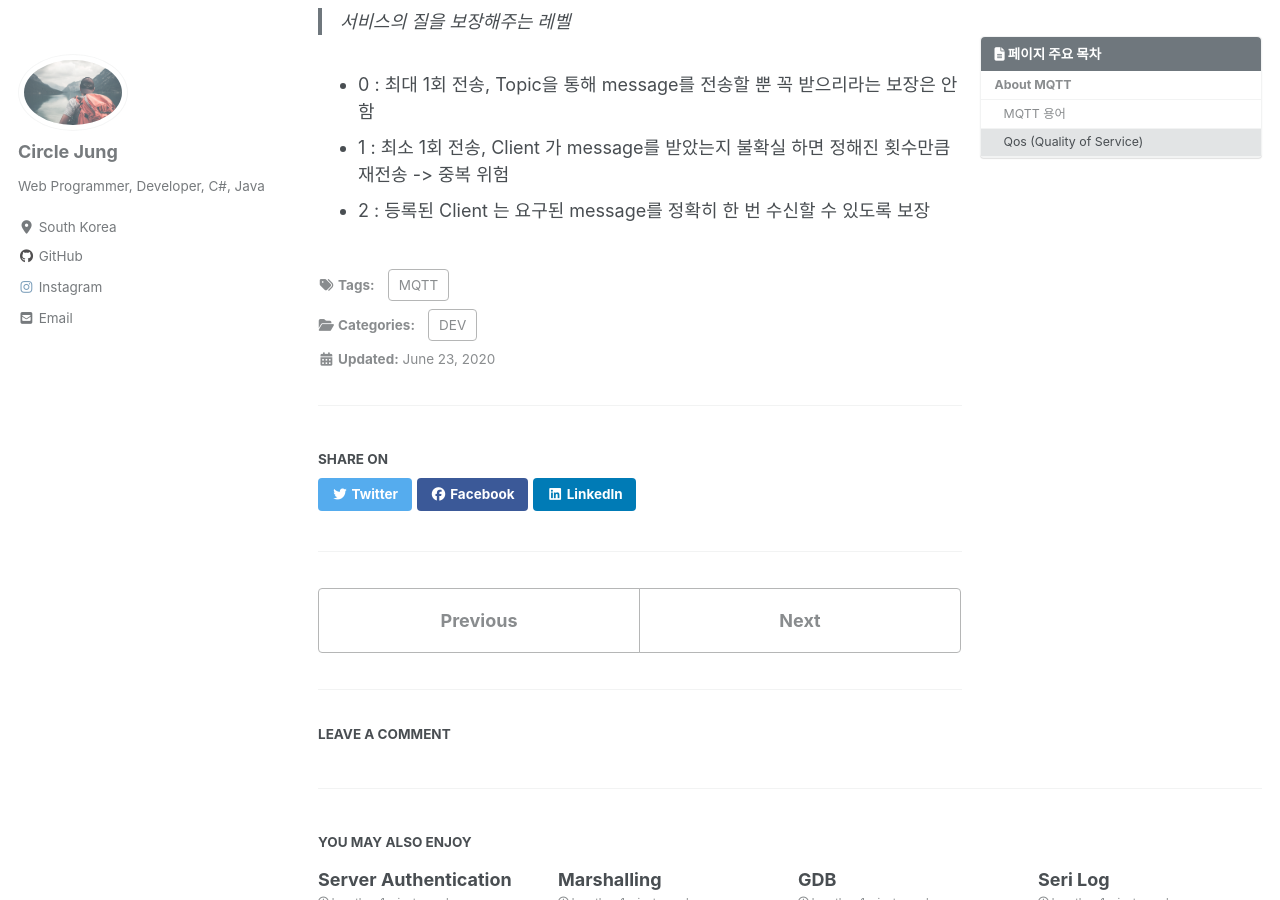
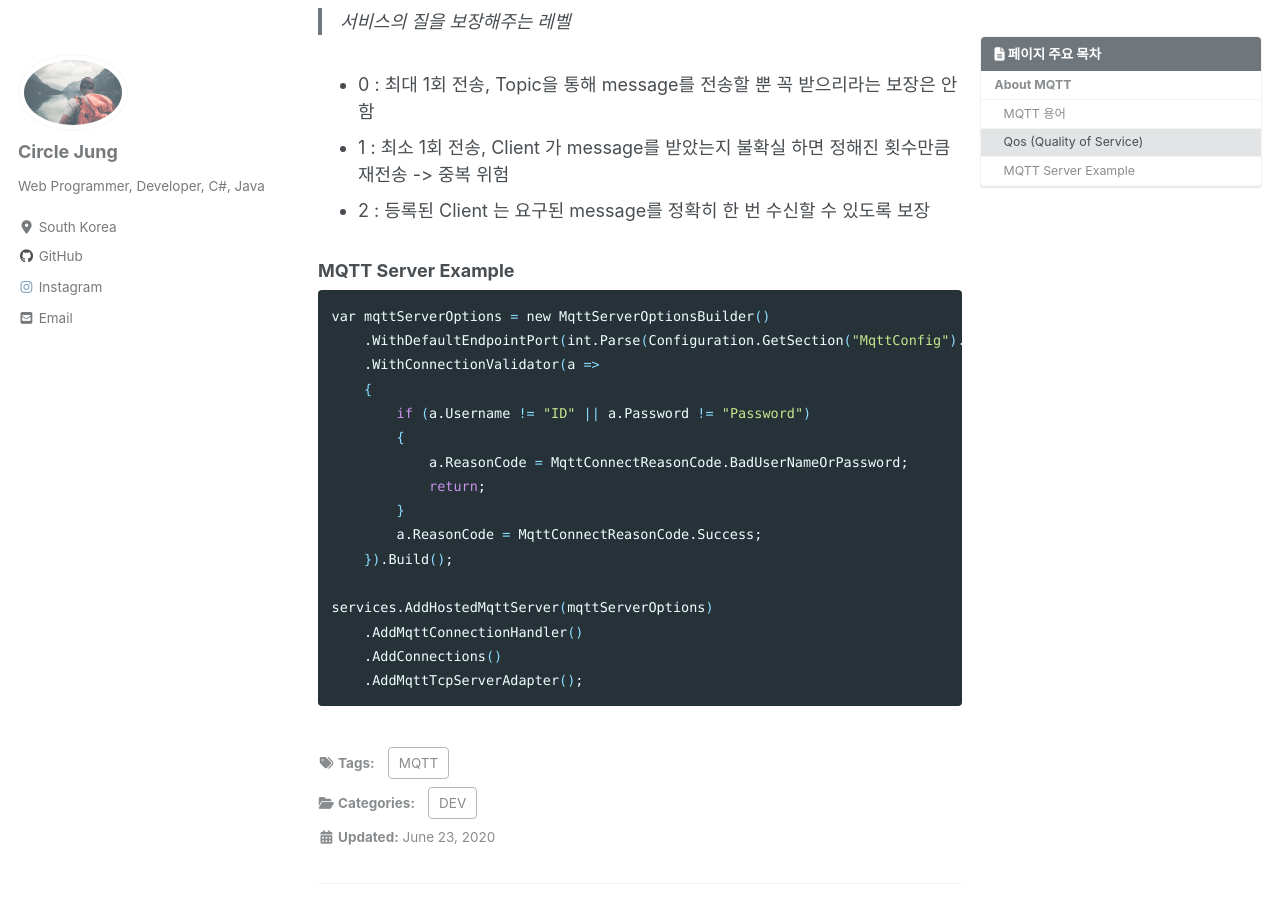
Before and after one commit to jwh0124/jwh0124.github.io, a Jekyll site: the page built from _posts/2020-06-23-mqtt.md, in a window 1280 px wide and 900 px high, scrolled down 617 px. Built offline with Jekyll 4.4.1, drawn with Linux system fonts in a browser that asks for light colours; cached includes are drawn as plain includes; nearby versions of some CDN libraries; comment, search, counter and statistics services are not loaded.

Commit message:
+ add mqtt server

````diff
--- a/_posts/2020-06-23-mqtt.md
+++ b/_posts/2020-06-23-mqtt.md
@@ -30,3 +30,24 @@ last_modified_at: 2020-06-23T09:27:00+09:00
 * 0 : 최대 1회 전송, Topic을 통해 message를 전송할 뿐 꼭 받으리라는 보장은 안함
 * 1 : 최소 1회 전송, Client 가 message를 받았는지 불확실 하면 정해진 횟수만큼 재전송 -> 중복 위험
 * 2 : 등록된 Client 는 요구된 message를 정확히 한 번 수신할 수 있도록 보장
+
+### MQTT Server Example ###
+
+```bash
+var mqttServerOptions = new MqttServerOptionsBuilder()
+    .WithDefaultEndpointPort(int.Parse(Configuration.GetSection("MqttConfig").GetSection("Port").Value))
+    .WithConnectionValidator(a =>
+    {
+        if (a.Username != "ID" || a.Password != "Password")
+        {
+            a.ReasonCode = MqttConnectReasonCode.BadUserNameOrPassword;
+            return;
+        }
+        a.ReasonCode = MqttConnectReasonCode.Success;
+    }).Build();
+
+services.AddHostedMqttServer(mqttServerOptions)
+    .AddMqttConnectionHandler()
+    .AddConnections()
+    .AddMqttTcpServerAdapter();
+```
````
